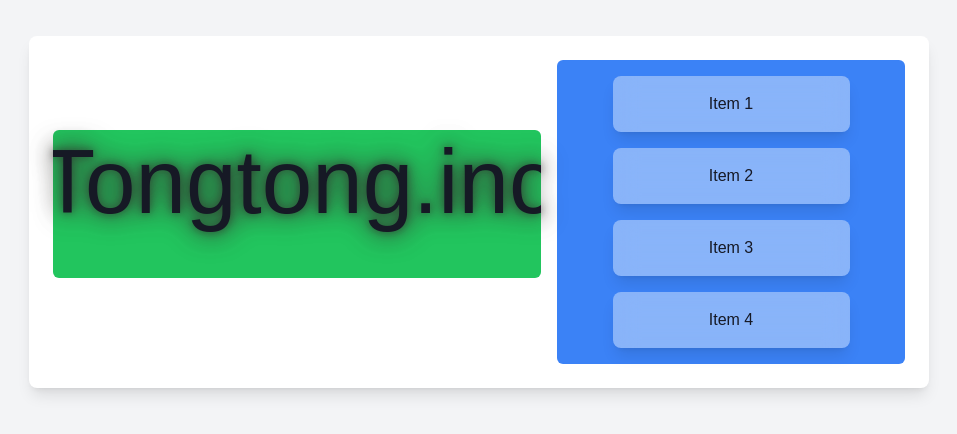
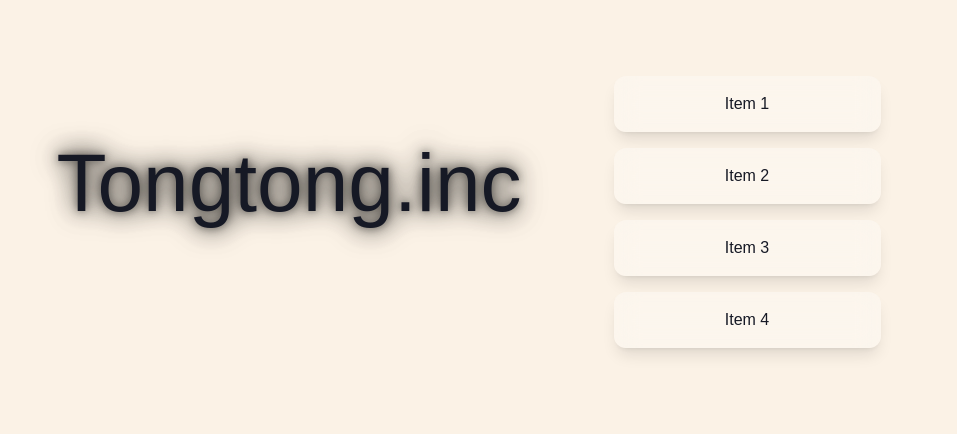
Before and after one commit to tongtongwang86/tongtonginc.com-beta, a Next.js app: page /flexboxtest in a window 1280 px wide. Shown: the part 188-622 px from the top of the page, without its empty margins (161-1118 px from the left). Built offline with nearby package versions, Linux system fonts and the light colour scheme.

Commit message:
flex box test done without content

```diff
--- a/src/app/flexboxtest/page.tsx
+++ b/src/app/flexboxtest/page.tsx
@@ -46,9 +46,9 @@ export default function Page3() {
   }, []);
 
   return (
-    <div className="flex justify-center items-center min-h-screen p-4 bg-gray-100">
+    <div className="flex justify-center items-center min-h-screen ">
       <div
-        className={`flex flex-col md:flex-row max-w-[900px] w-[90dvw] rounded-lg shadow-lg overflow-hidden bg-white gap-4 p-6 transition-all ease-in-out duration-500`}
+        className={`flex flex-col md:flex-row max-w-[900px] w-[90dvw]   gap-4  transition-all ease-in-out duration-500`}
       >
         {/* Left Section */}
         <div
@@ -58,7 +58,7 @@ export default function Page3() {
         >
           {/* Logo Box */}
           <div
-            className={`bg-green-500 text-white rounded-md text-center transition-all duration-500 ease-in-out`}
+            className={` p-2 text-center transition-all duration-500 ease-in-out`}
             style={{
               width: selectedItem ? "40%" : "100%",
             }}
@@ -70,7 +70,7 @@ export default function Page3() {
                 textAnchor="middle"
                 fontFamily="'Profbens', sans-serif"
                 alignmentBaseline="middle"
-                fontSize="8px"
+                fontSize="7px"
                 lengthAdjust="spacingAndGlyphs"
                 fill="var(--logocolor)"
               >
@@ -82,14 +82,14 @@ export default function Page3() {
           {/* Animated Details Panel */}
           <div
             ref={detailsRef}
-            className="transition-all duration-500 ease-in-out overflow-hidden"
+            className="transition-all rounded-2xl duration-500 ease-in-out overflow-hidden"
             style={{
               height: selectedItem ? `${containerHeight}px` : 0,
               opacity: selectedItem ? 1 : 0,
             }}
           >
             {selectedItem && (
-              <div className="p-6 bg-gray-200 rounded-md text-center shadow-md">
+              <div className="p-6   bg-white/30 backdrop-blur-md text-center ">
                 <h2 className="text-xl font-bold">{selectedItem}</h2>
                 <p className="mt-2 text-gray-700">{selectedItemDetails?.description}</p>
               </div>
@@ -101,15 +101,15 @@ export default function Page3() {
         <div
           className={`flex-auto transition-all duration-500 ease-in-out ${
             selectedItem ? "basis-28" : "basis-40"
-          } p-4 bg-blue-500 rounded-md flex justify-center items-center`}
+          } p-1 rounded-md flex justify-center items-center`}
         >
           <ul className="space-y-4 w-full">
             {items.map((item) => (
               <li key={item.id} className="flex justify-center">
                 <button
                   onClick={() => handleItemClick(item.name)}
-                  className={`w-3/4 max-w-xs min-w-[200px] text-center p-4 rounded-lg bg-white/40 backdrop-blur-md shadow-lg hover:bg-white/50 transition-transform duration-300 ${
-                    selectedItem === item.name ? "transform scale-110" : ""
+                  className={`w-3/4 max-w-xs min-w-[200px] text-center p-4 rounded-xl bg-white/30 backdrop-blur-md shadow-lg transition-transform duration-300  ${
+                    selectedItem === item.name ? "transform scale-110 bg-white/55 " : ""
                   }`}
                 >
                   {item.name}
```
